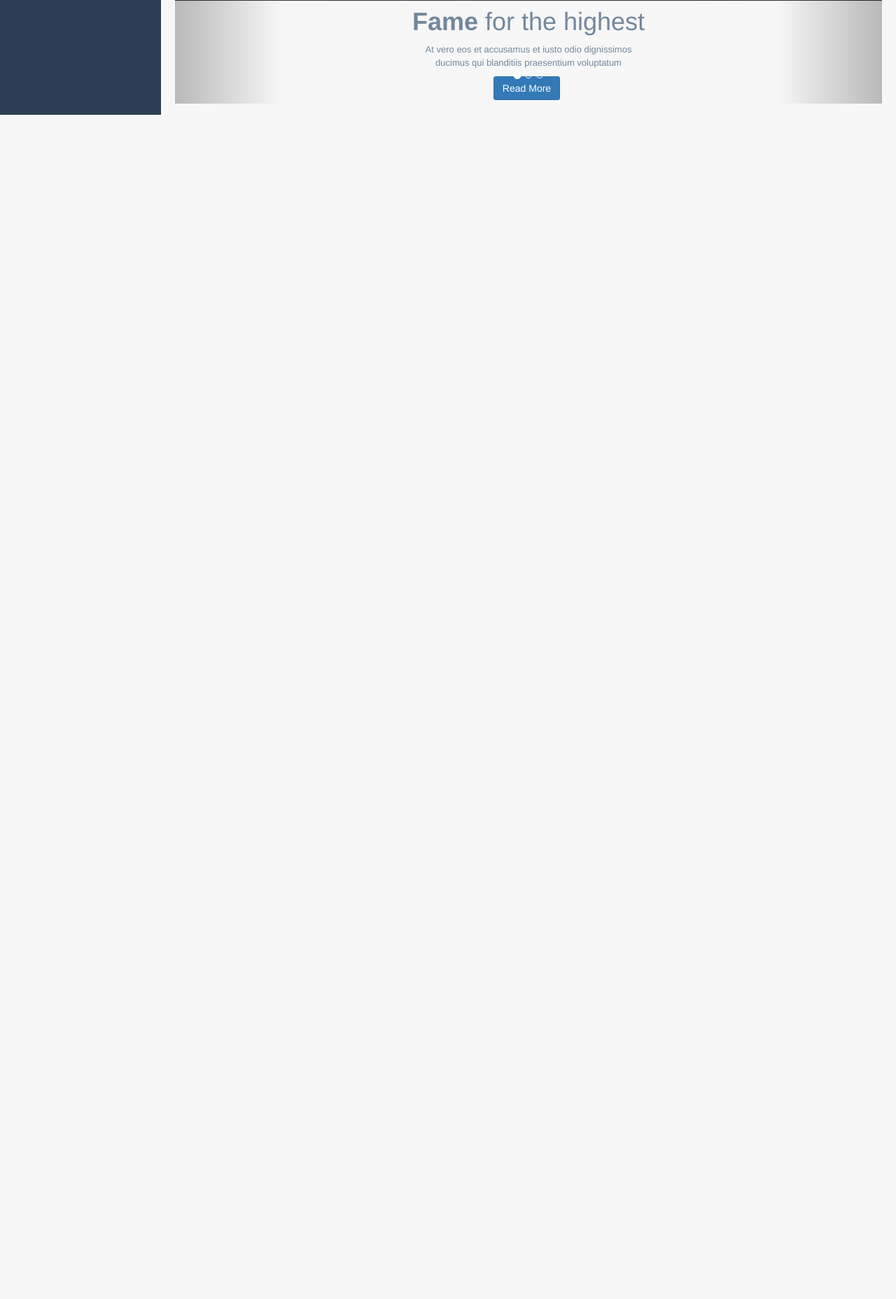
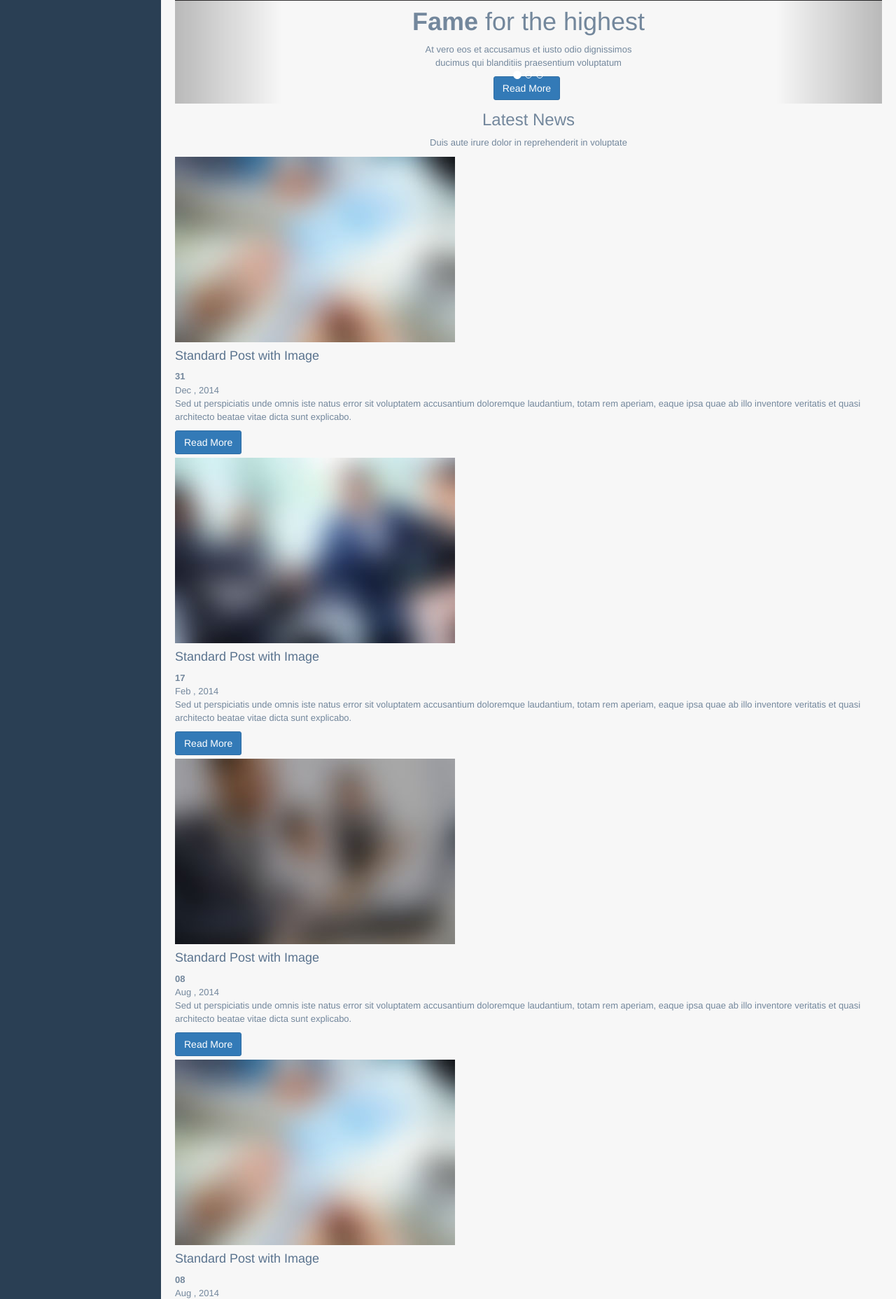
Before and after one commit to Karimof/testVtt, a Yii app: template views/site/index.php in a window 1280 px wide. Shown: the part 836-2692 px from the top of the page at 70% size. Before the commit the page ends 1000 px from the top, so only its background shows below. Run offline with PHP 8.4 and a stand-in for Yii, Linux system fonts and the light colour scheme; the template is opened without the code that fills it, so the values that code supplies are empty; some libraries are stand-ins or nearby versions.

Commit message:
sayt dizayni ozgardi

```diff
--- a/views/site/contact.php
+++ b/views/site/contact.php
@@ -11,6 +11,7 @@ use yii\captcha\Captcha;
 $this->title = 'Contact';
 $this->params['breadcrumbs'][] = $this->title;
 ?>
+<div class="container">
     <div class="site-contact">
         <h1><?= Html::encode($this->title) ?></h1>
 
@@ -66,3 +67,4 @@ $this->params['breadcrumbs'][] = $this->title;
 
         <?php endif; ?>
     </div>
+</div>
--- a/views/site/index.php
+++ b/views/site/index.php
@@ -76,3 +76,95 @@ $this->title = 'My Yii Application';
     <!-- /carousel -->
 </section>
 <!-- End Home Page Slider -->
+
+
+<!-- Start Latest News Section -->
+<section id="latest-news" class="latest-news-section">
+    <div class="container">
+        <div class="row">
+            <div class="col-md-12">
+                <div class="section-title text-center">
+                    <h3>Latest News</h3>
+                    <p>Duis aute irure dolor in reprehenderit in voluptate</p>
+                </div>
+            </div>
+        </div>
+        <div class="row">
+            <div class="latest-news">
+                <div class="col-md-12">
+                    <div class="latest-post">
+                        <img src="/web/site/images/about-01.jpg" class="img-responsive" alt="">
+                        <h4><a href="#">Standard Post with Image</a></h4>
+                        <div class="post-details">
+                            <span class="date"><strong>31</strong> <br>Dec , 2014</span>
+
+                        </div>
+                        <p>Sed ut perspiciatis unde omnis iste natus error sit voluptatem accusantium doloremque laudantium, totam rem aperiam, eaque ipsa quae ab illo inventore veritatis et quasi architecto beatae vitae dicta sunt explicabo.</p>
+                        <a href="#" class="btn btn-primary">Read More</a>
+                    </div>
+                </div>
+                <div class="col-md-12">
+                    <div class="latest-post">
+                        <img src="/web/site/images/about-02.jpg" class="img-responsive" alt="">
+                        <h4><a href="#">Standard Post with Image</a></h4>
+                        <div class="post-details">
+                            <span class="date"><strong>17</strong> <br>Feb , 2014</span>
+
+                        </div>
+                        <p>Sed ut perspiciatis unde omnis iste natus error sit voluptatem accusantium doloremque laudantium, totam rem aperiam, eaque ipsa quae ab illo inventore veritatis et quasi architecto beatae vitae dicta sunt explicabo.</p>
+                        <a href="#" class="btn btn-primary">Read More</a>
+                    </div>
+                </div>
+                <div class="col-md-12">
+                    <div class="latest-post">
+                        <img src="/web/site/images/about-03.jpg" class="img-responsive" alt="">
+                        <h4><a href="#">Standard Post with Image</a></h4>
+                        <div class="post-details">
+                            <span class="date"><strong>08</strong> <br>Aug , 2014</span>
+
+                        </div>
+                        <p>Sed ut perspiciatis unde omnis iste natus error sit voluptatem accusantium doloremque laudantium, totam rem aperiam, eaque ipsa quae ab illo inventore veritatis et quasi architecto beatae vitae dicta sunt explicabo.</p>
+                        <a href="#" class="btn btn-primary">Read More</a>
+                    </div>
+                </div>
+                <div class="col-md-12">
+                    <div class="latest-post">
+                        <img src="/web/site/images/about-01.jpg" class="img-responsive" alt="">
+                        <h4><a href="#">Standard Post with Image</a></h4>
+                        <div class="post-details">
+                            <span class="date"><strong>08</strong> <br>Aug , 2014</span>
+
+                        </div>
+                        <p>Sed ut perspiciatis unde omnis iste natus error sit voluptatem accusantium doloremque laudantium, totam rem aperiam, eaque ipsa quae ab illo inventore veritatis et quasi architecto beatae vitae dicta sunt explicabo.</p>
+                        <a href="#" class="btn btn-primary">Read More</a>
+                    </div>
+                </div>
+                <div class="col-md-12">
+                    <div class="latest-post">
+                        <img src="/web/site/images/about-02.jpg" class="img-responsive" alt="">
+                        <h4><a href="#">Standard Post with Image</a></h4>
+                        <div class="post-details">
+                            <span class="date"><strong>08</strong> <br>Aug , 2014</span>
+
+                        </div>
+                        <p>Sed ut perspiciatis unde omnis iste natus error sit voluptatem accusantium doloremque laudantium, totam rem aperiam, eaque ipsa quae ab illo inventore veritatis et quasi architecto beatae vitae dicta sunt explicabo.</p>
+                        <a href="#" class="btn btn-primary">Read More</a>
+                    </div>
+                </div>
+                <div class="col-md-12">
+                    <div class="latest-post">
+                        <img src="/web/site/images/about-03.jpg" class="img-responsive" alt="">
+                        <h4><a href="#">Standard Post with Image</a></h4>
+                        <div class="post-details">
+                            <span class="date"><strong>08</strong> <br>Aug , 2014</span>
+
+                        </div>
+                        <p>Sed ut perspiciatis unde omnis iste natus error sit voluptatem accusantium doloremque laudantium, totam rem aperiam, eaque ipsa quae ab illo inventore veritatis et quasi architecto beatae vitae dicta sunt explicabo.</p>
+                        <a href="#" class="btn btn-primary">Read More</a>
+                    </div>
+                </div>
+            </div>
+        </div>
+    </div>
+</section>
+<!-- End Latest News Section -->
```
Also changed, not shown: views/layouts/site.php (+15 -15 lines). Lines whose indentation alone changed are shown as unchanged.
